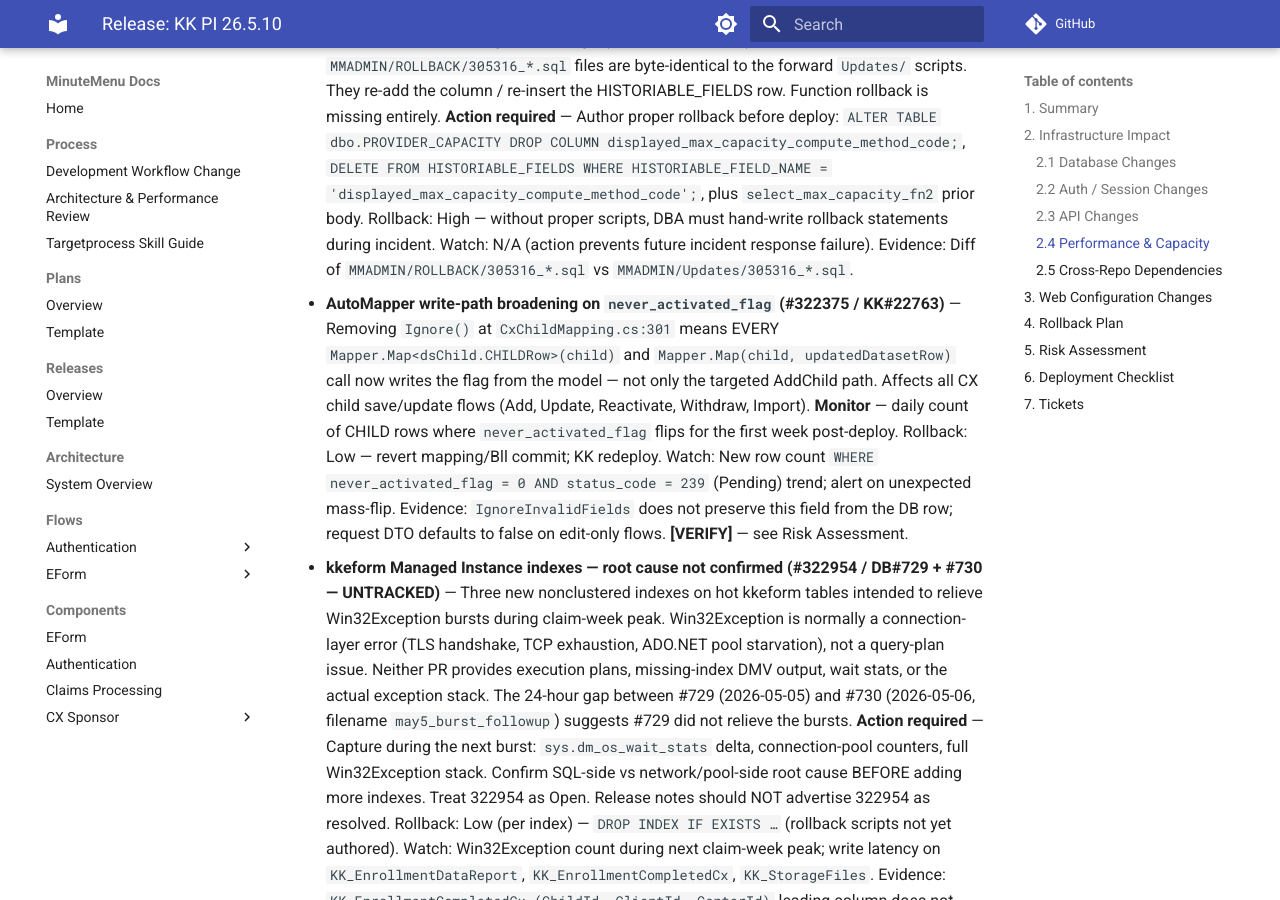
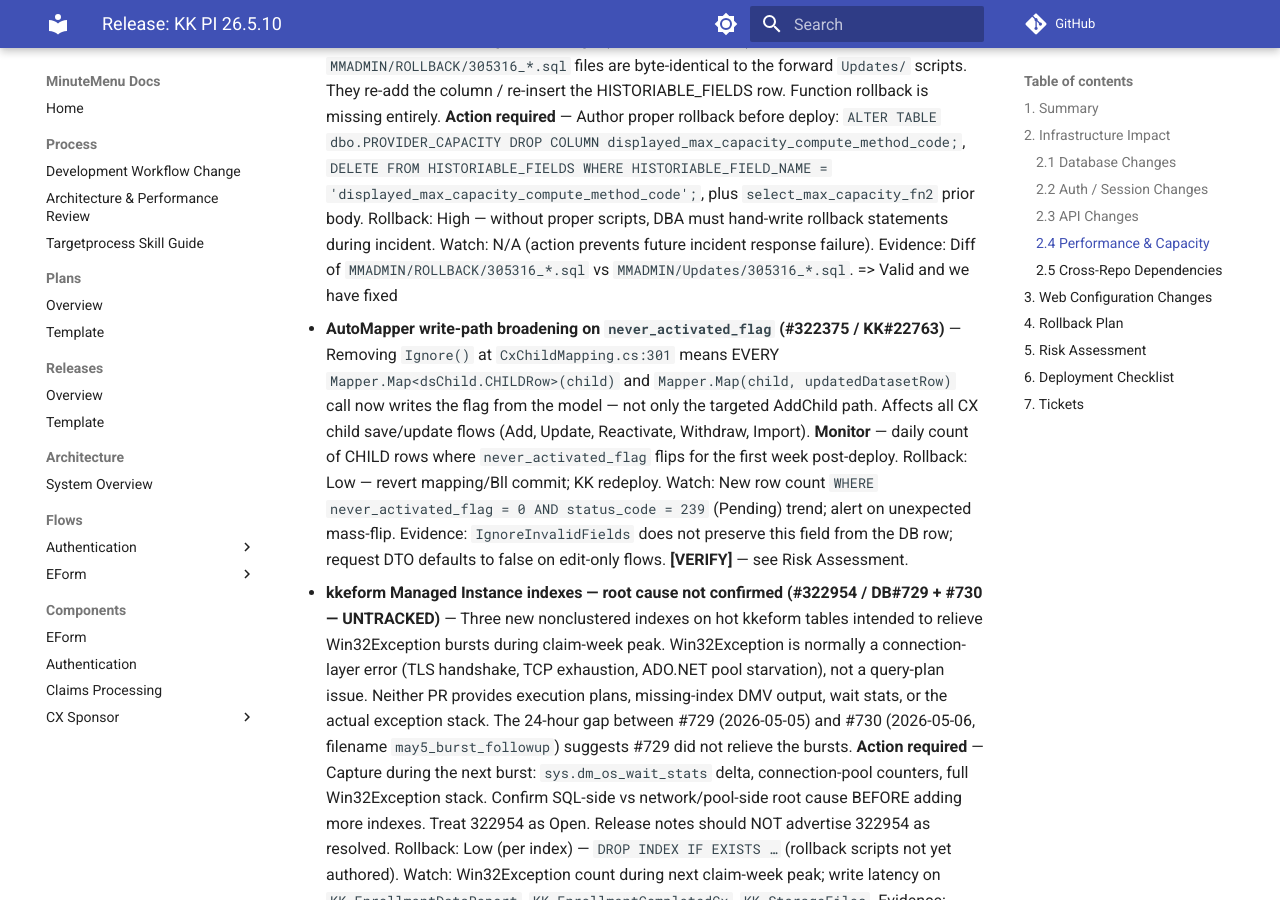
Before and after one commit to MinuteMenu/docs, an MkDocs documentation site: the page built from docs/releases/2026-05/release-26.5.10-release-note.md, in a window 1280 px wide and 900 px high, scrolled down 4413 px. Built offline with MkDocs 1.6.1 and Material for MkDocs 9.7.7, drawn with Linux system fonts in a browser that asks for light colours; comment, search, counter and statistics services are not loaded.

Commit message:
Update comment

```diff
--- a/docs/releases/2026-05/release-26.5.10-release-note.md
+++ b/docs/releases/2026-05/release-26.5.10-release-note.md
@@ -81,6 +81,7 @@
   Rollback: High — without proper scripts, DBA must hand-write rollback statements during incident.
   Watch: N/A (action prevents future incident response failure).
   Evidence: Diff of `MMADMIN/ROLLBACK/305316_*.sql` vs `MMADMIN/Updates/305316_*.sql`.
+=> Valid and we have fixed
 
 - **AutoMapper write-path broadening on `never_activated_flag` (#322375 / KK#22763)** — Removing `Ignore()` at `CxChildMapping.cs:301` means EVERY `Mapper.Map<dsChild.CHILDRow>(child)` and `Mapper.Map(child, updatedDatasetRow)` call now writes the flag from the model — not only the targeted AddChild path. Affects all CX child save/update flows (Add, Update, Reactivate, Withdraw, Import).
   **Monitor** — daily count of CHILD rows where `never_activated_flag` flips for the first week post-deploy.
```
